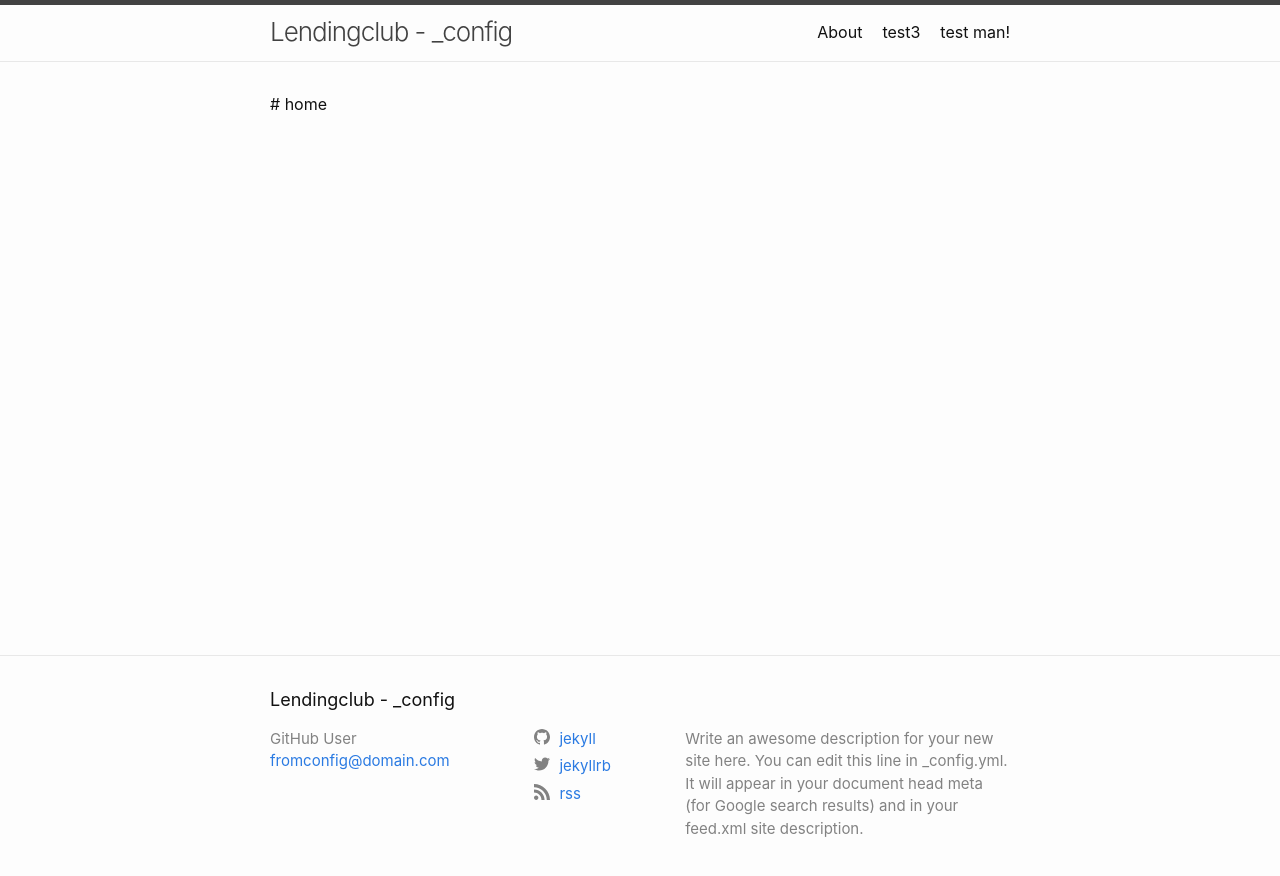
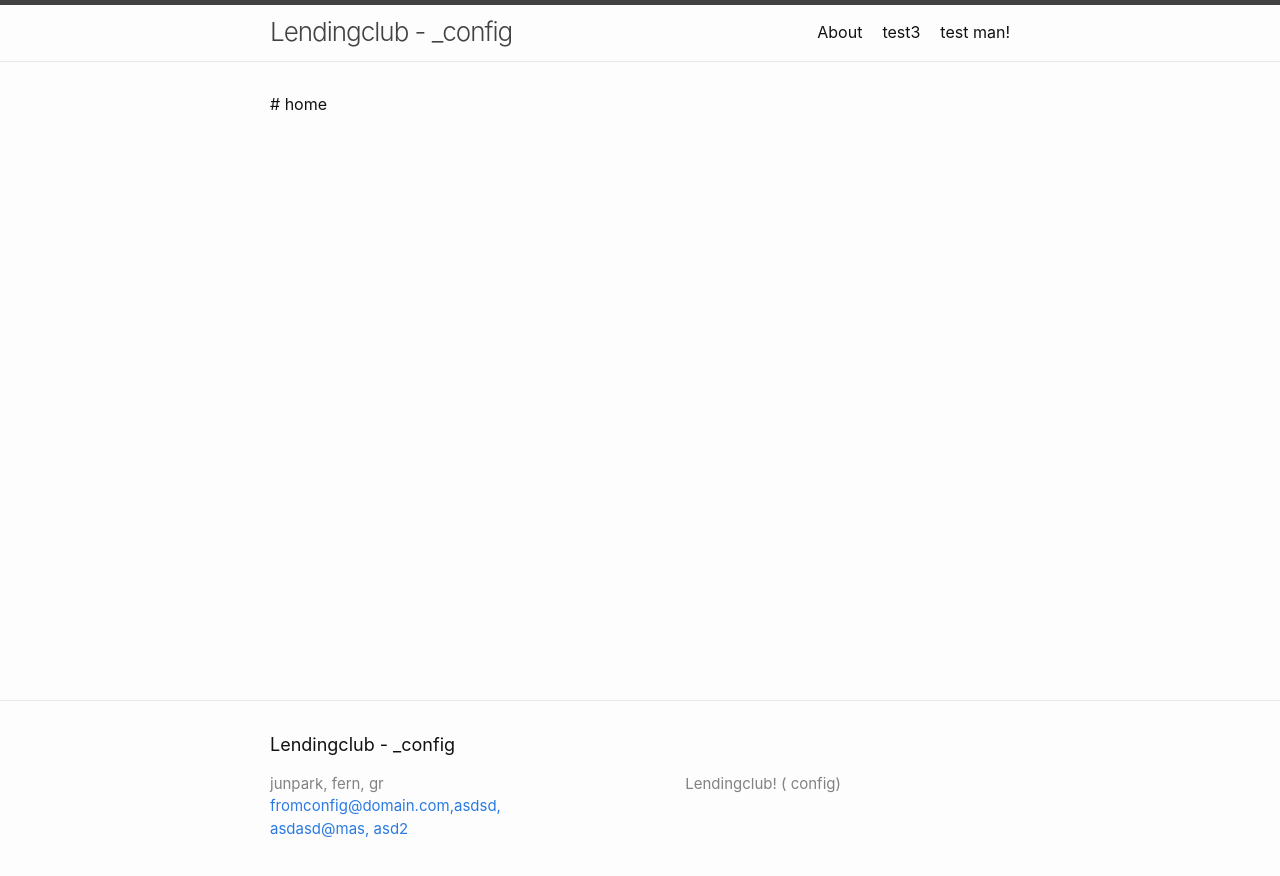
Before and after one commit to junparkh/LendingClub, a Jekyll site: the page built from index.md, in a window 1280 px wide. Shown: the top 876 px of the page. Built offline with Jekyll 4.4.1, drawn with Linux system fonts in a browser that asks for light colours.

Commit message:
Update _config.yml

```diff
--- a/_config.yml
+++ b/_config.yml
@@ -1,15 +1,13 @@
 title: Lendingclub - _config
-author: GitHub User
-email: fromconfig@domain.com
+author: junpark, fern, gr
+email: fromconfig@domain.com,asdsd, asdasd@mas, asd2
 description: > # this means to ignore newlines until "twitter_username:"
-  Write an awesome description for your new site here. You can edit this
-  line in _config.yml. It will appear in your document head meta (for
-  Google search results) and in your feed.xml site description.
+  Lendingclub! ( config)
 remote_theme: jekyll/minima
 # social links
-twitter_username: jekyllrb
-github_username:  jekyll
-rss: rss
+# twitter_username: jekyllrb
+# github_username:  jekyll
+# rss: rss
 # dribbble_username: jekyll
 # facebook_username: jekyll
 # flickr_username: jekyll
```
